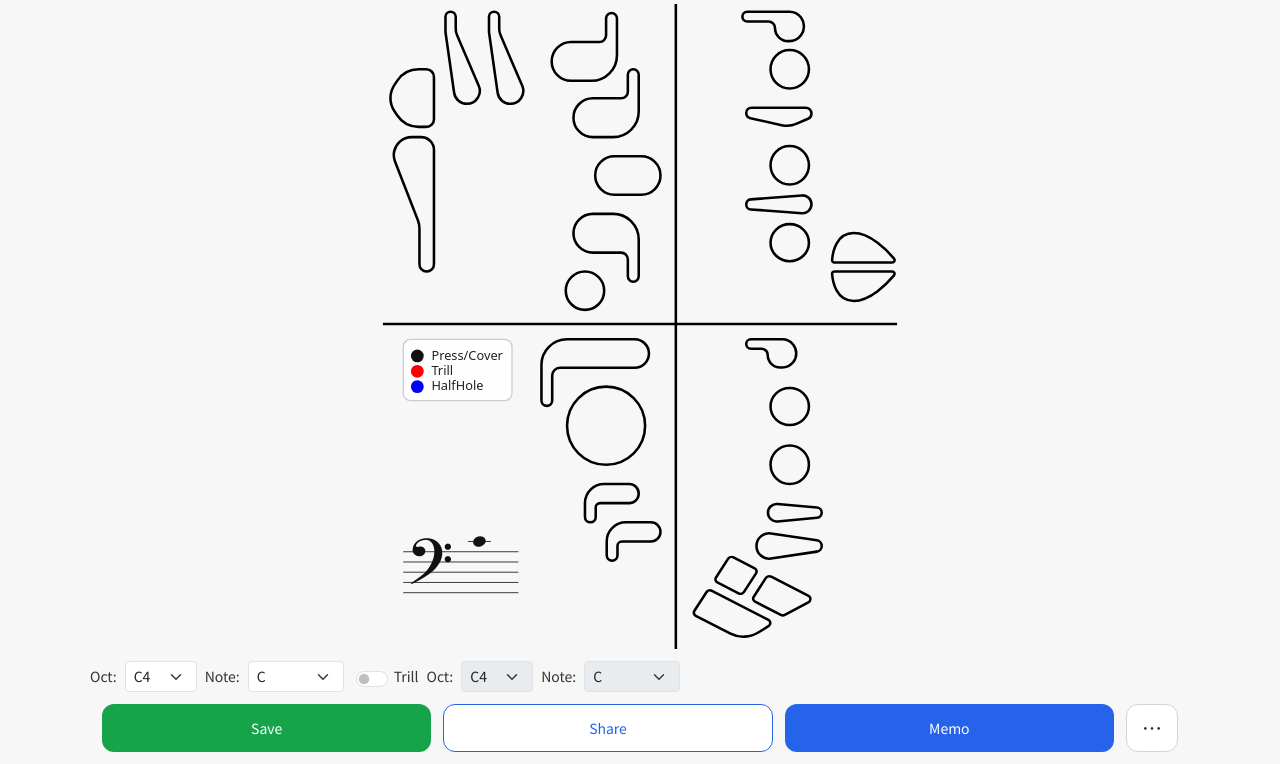
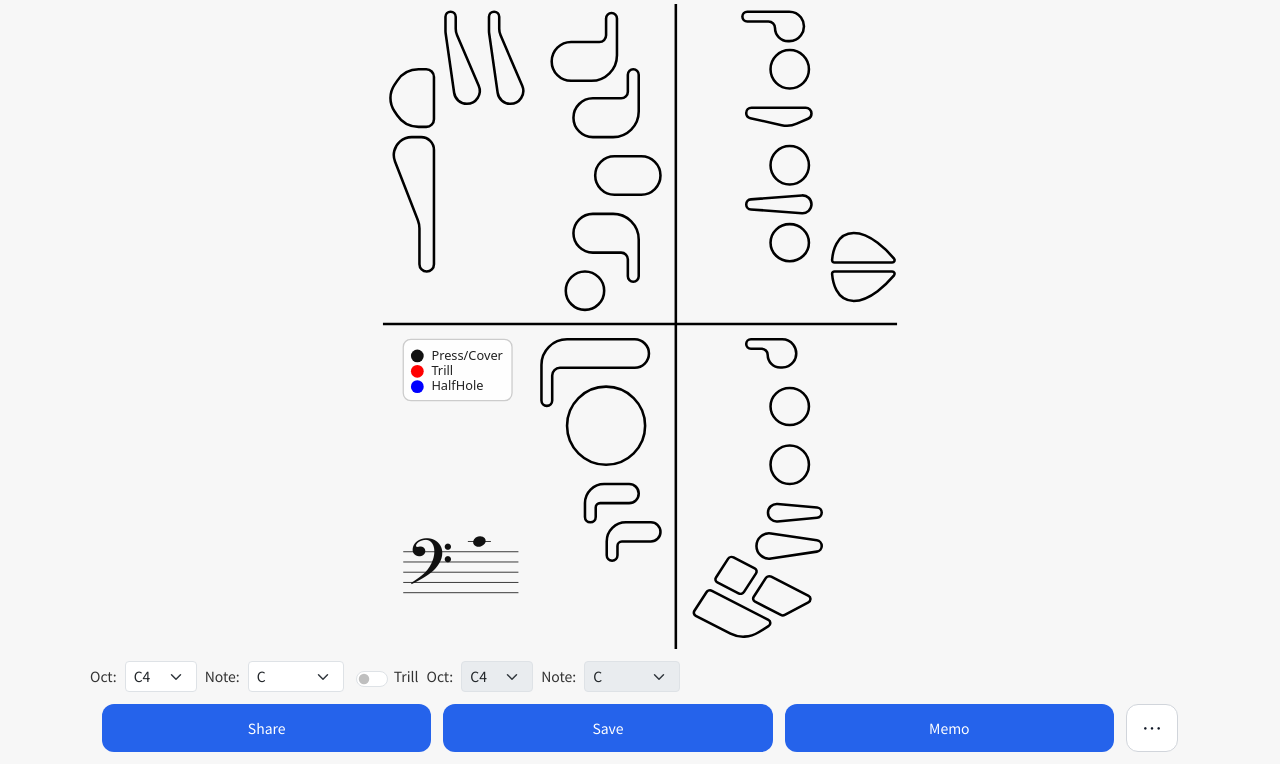
Before and after one commit to okawahiroto/bassoon-fingering-app, a website with bundled scripts: page index.html in a window 1280 px wide. Shown: the part 36-800 px from the top of the page. Built offline with nearby package versions, Linux system fonts and the light colour scheme.

Commit message:
ボタン順をShare/Save/Memoに変更、色を単色に統一
順番: CLAUDE.mdの優先順位(記録 > シェア > 個人保存)に合わせ、
Shareを先頭に。色: Save=緑・Share=青アウトライン・Memo=青実塗り
という混在配色は意味づけが弱かったため、3つとも単色の青実塗りに
統一。⋯だけは「メニューを開く」という別種の操作のため、従来通り
グレーのアウトラインで区別する。

Issue #9

```diff
--- a/app.css
+++ b/app.css
@@ -416,33 +416,20 @@ body {
 #memo-btn:disabled,
 #more-btn:disabled { opacity: .6; cursor: not-allowed; }
 
-/* Priority colors */
-/* Memo = Primary (solid) */
+/* Share / Save / Memo は色分けせず単色の実塗りに統一する(色による意味づけが弱かったため) */
+#share-btn,
+#save-btn,
 #memo-btn {
   background: #2563eb;
   color: #fff;
   border: 1px solid transparent;
 }
+#share-btn:hover,
+#save-btn:hover,
 #memo-btn:hover { background: #1d4ed8; }
+#share-btn:active,
+#save-btn:active,
 #memo-btn:active { background: #1e40af; }
-
-/* Share = Secondary (outline) */
-#share-btn {
-  background: #fff;
-  color: #2563eb;
-  border: 1px solid #2563eb;
-}
-#share-btn:hover { background: rgba(37, 99, 235, 0.06); }
-#share-btn:active { background: rgba(37, 99, 235, 0.12); }
-
-/* Save = 保存アクション（緑・実塗り） */
-#save-btn {
-  background: #16a34a;
-  color: #fff;
-  border: 1px solid transparent;
-}
-#save-btn:hover { background: #15803d; }
-#save-btn:active { background: #166534; }
 
 /* その他(⋯) = Tertiary/Ghost(旧Downloadの見た目を引き継ぐ) */
 #more-btn {
--- a/index.html
+++ b/index.html
@@ -90,8 +90,8 @@
       </div>
       <!-- 常設のメモ入力欄は削除：モーダルのみ使用 -->
       <div id="controls">
+        <button id="share-btn" type="button" disabled aria-label="SNSに画像とメモを共有">Share</button>
         <button id="save-btn" type="button" aria-label="現在の運指をライブラリに保存">Save</button>
-        <button id="share-btn" type="button" disabled aria-label="SNSに画像とメモを共有">Share</button>
         <button id="memo-btn" type="button" aria-label="メモや注釈を入力">Memo</button>
         <button id="more-btn" type="button" aria-haspopup="dialog" aria-expanded="false"
                 aria-controls="more-modal" aria-label="その他の操作を開く">⋯</button>
```
